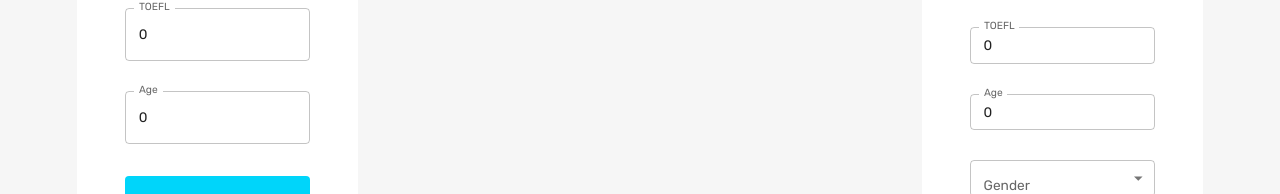
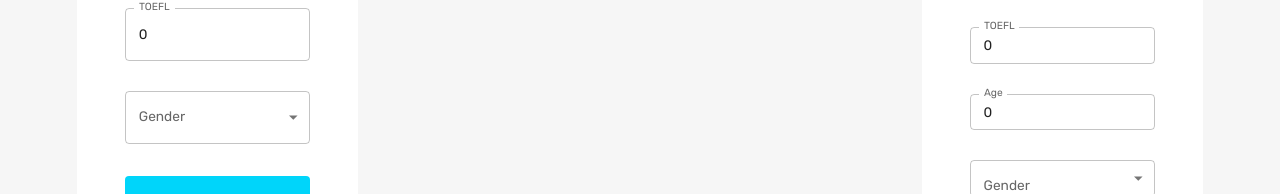
Before and after one commit to shusenhan/FrontEndCS411, a React (Create React App) app in the folder client/: page /home in a window 1280 px wide. Shown: the part 444-638 px from the top of the page. Built offline with nearby package versions, Linux system fonts and the light colour scheme.

Commit message:
16st commit

```diff
--- a/client/src/scenes/homePage/form.jsx
+++ b/client/src/scenes/homePage/form.jsx
@@ -5,6 +5,10 @@ import {
     TextField,
     Typography,
     useTheme,
+    FormControl,
+    InputLabel,
+    Select,
+    MenuItem
 } from "@mui/material";
 import { Formik } from "formik";
 import * as yup from "yup";
@@ -23,7 +27,7 @@ const initialValueRecommand = {
     GPA:0,
     GRE:0,
     TOEFL:0,
-    Age:0
+    Gender:0
 };
 
 const initialValueRank = {
@@ -31,7 +35,7 @@ const initialValueRank = {
     GPA:0,
     GRE:0,
     TOEFL:0,
-    Age:0
+    Gender:0
 };
 
 const Form = ({ChangeState, ChangeResultType}) => {
@@ -160,16 +164,22 @@ const Form = ({ChangeState, ChangeResultType}) => {
                         helperText={touched.TOEFL && errors.TOEFL}
                         sx={{gridColumn: "span 4"}}
                     />
-                    <TextField
-                        label="Age"
-                        onBlur={handleBlur}
-                        onChange={handleChange}
-                        value={values.Age}
-                        name="Age"
-                        error={Boolean(touched.Age) && Boolean(errors.Age)}
-                        helperText={touched.Age && errors.Age}
-                        sx={{gridColumn: "span 4"}}
-                    />
+                    <FormControl fullWidth sx={{gridColumn: "span 4"}}>
+                        <InputLabel id="Gender">Gender</InputLabel>
+                        <Select
+                            labelId="Gender"
+                            label="Gender"
+                            onBlur={handleBlur}
+                            onChange={handleChange}
+                            value={values.gender}
+                            name="Gender"
+                            error={Boolean(touched.Gender) && Boolean(errors.Gender)}
+                            helperText={touched.Gender && errors.Gender}
+                        >
+                            <MenuItem value={0}>Male</MenuItem>
+                            <MenuItem value={1}>Female</MenuItem>
+                        </Select>
+                    </FormControl>
                 </Box>
 
                 <Box>
```
